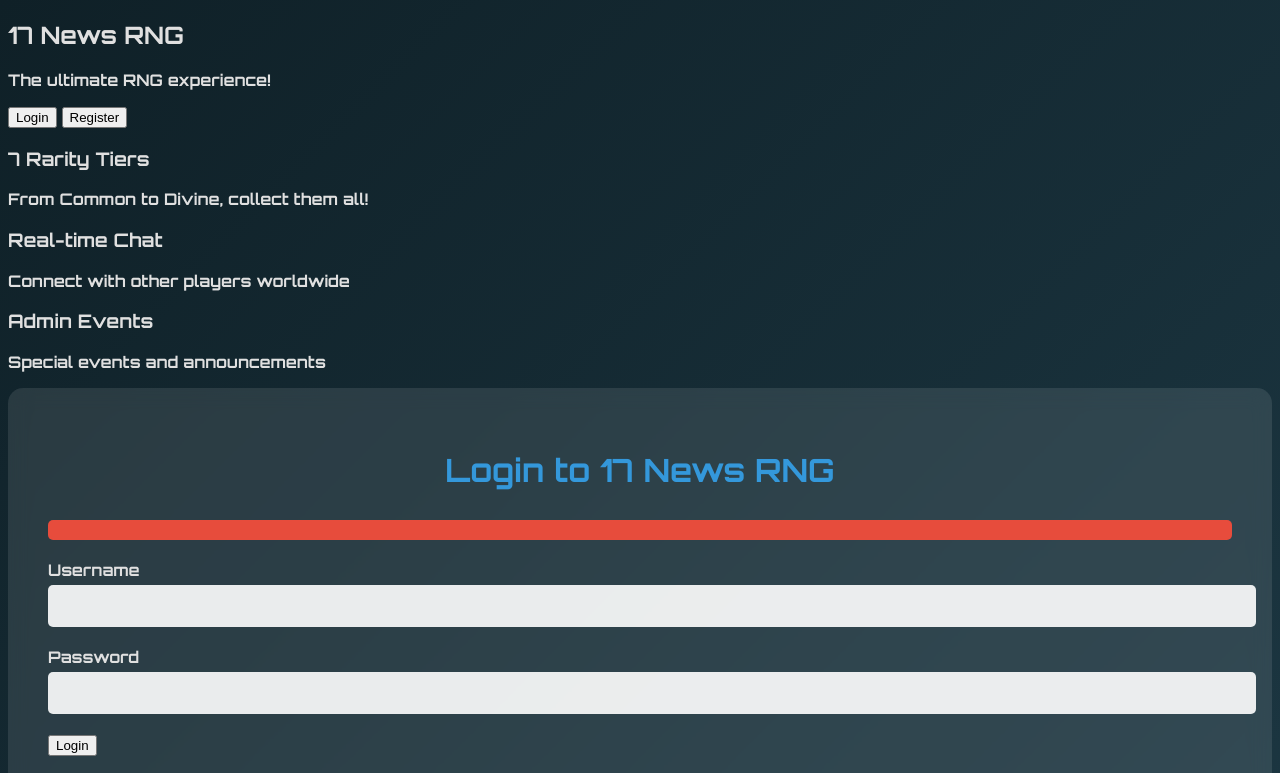
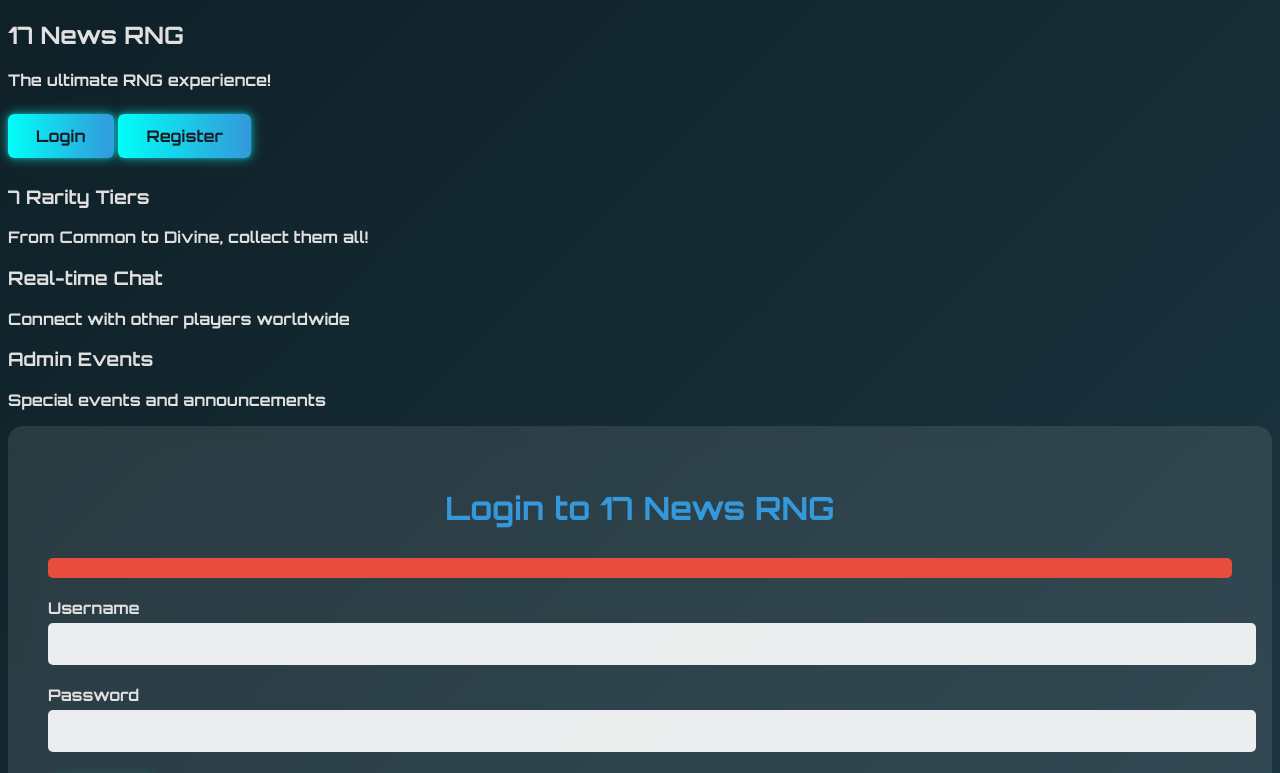
Before and after one commit to Gogeta77777/17-News-RNG-2-Full, a website: page index.html in a window 1280 px wide. Shown: the top 773 px of the page. Drawn offline with nearby package versions, Linux system fonts and the light colour scheme; no server answers.

Commit message:
Update index.html

```diff
--- a/index.html
+++ b/index.html
@@ -7,6 +7,36 @@
     <!-- Cybernetic Fonts -->
     <link href="https://fonts.googleapis.com/css2?family=Orbitron:wght@700&family=Share+Tech+Mono&display=swap" rel="stylesheet">
     <style>
+        /* Cybernetic Neon Button Styles */
+        button, .btn {
+            background: linear-gradient(90deg, #00fff7 0%, #3498db 100%);
+            color: #181c23;
+            border: none;
+            border-radius: 6px;
+            padding: 12px 28px;
+            font-family: 'Orbitron', 'Share Tech Mono', monospace;
+            font-size: 1rem;
+            font-weight: bold;
+            box-shadow: 0 0 12px #00fff7a0, 0 0 4px #3498db80;
+            cursor: pointer;
+            transition: background 0.2s, box-shadow 0.2s, color 0.2s;
+            margin: 8px 0;
+        }
+        button:hover, .btn:hover {
+            background: linear-gradient(90deg, #3498db 0%, #00fff7 100%);
+            color: #fff;
+            box-shadow: 0 0 24px #00fff7, 0 0 8px #3498db;
+        }
+        button:disabled, .btn:disabled {
+            background: #444;
+            color: #888;
+            box-shadow: none;
+            cursor: not-allowed;
+        }
+        /* Fix for main-content and game-content to not overflow */
+        .main-content, .game-content {
+            overflow: auto;
+        }
         /* Cybernetic Animated Background */
         body {
             font-family: 'Orbitron', 'Share Tech Mono', monospace;
@@ -634,8 +664,12 @@
 
         // Navigation functions
         function showPage(pageName) {
-            Object.values(pages).forEach(page => page.classList.add('hidden'));
+            Object.values(pages).forEach(page => {
+                page.classList.add('hidden');
+                page.classList.remove('active');
+            });
             pages[pageName].classList.remove('hidden');
+            pages[pageName].classList.add('active');
             pages[pageName].classList.add('fade-in');
             setTimeout(() => pages[pageName].classList.remove('fade-in'), 700);
         }
```
